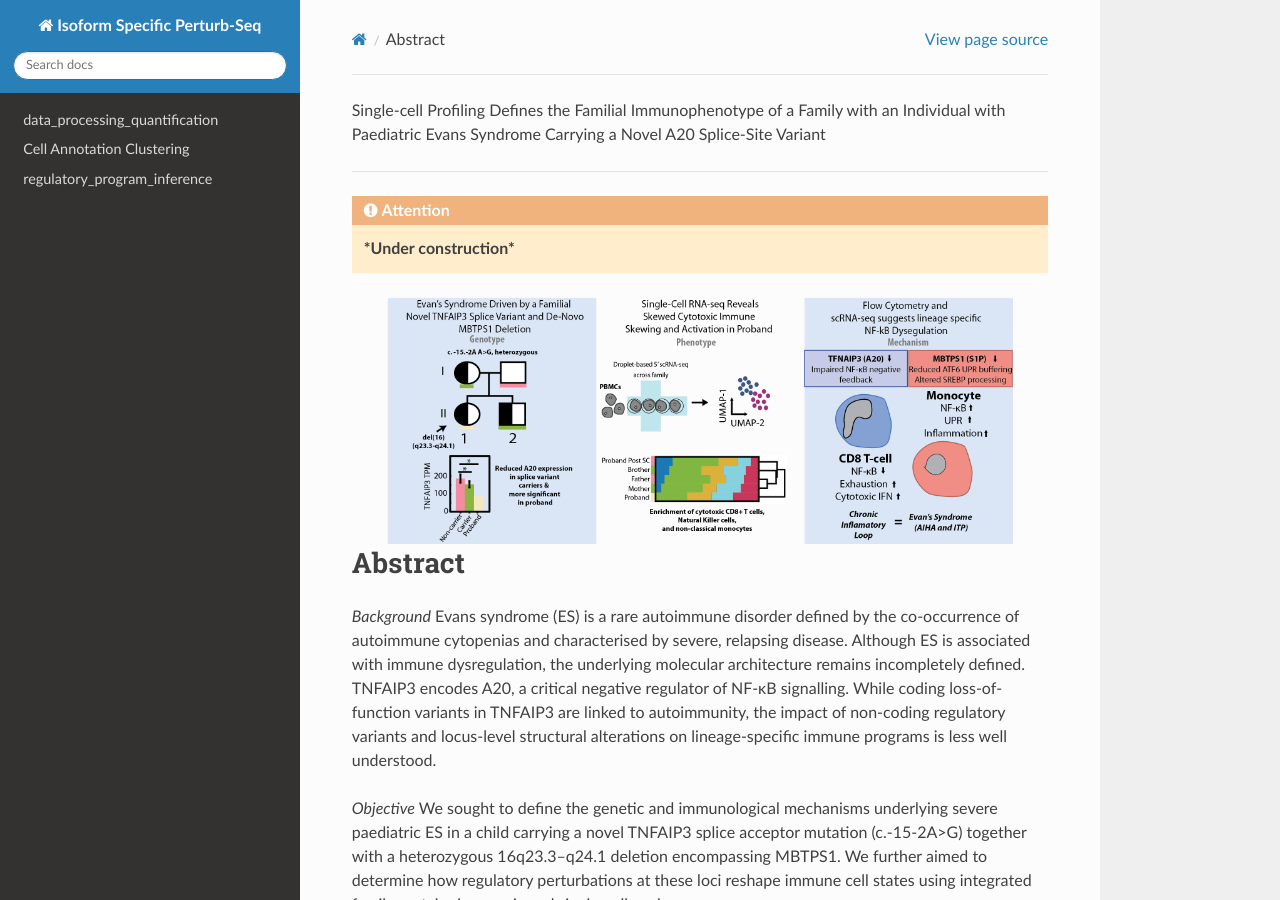
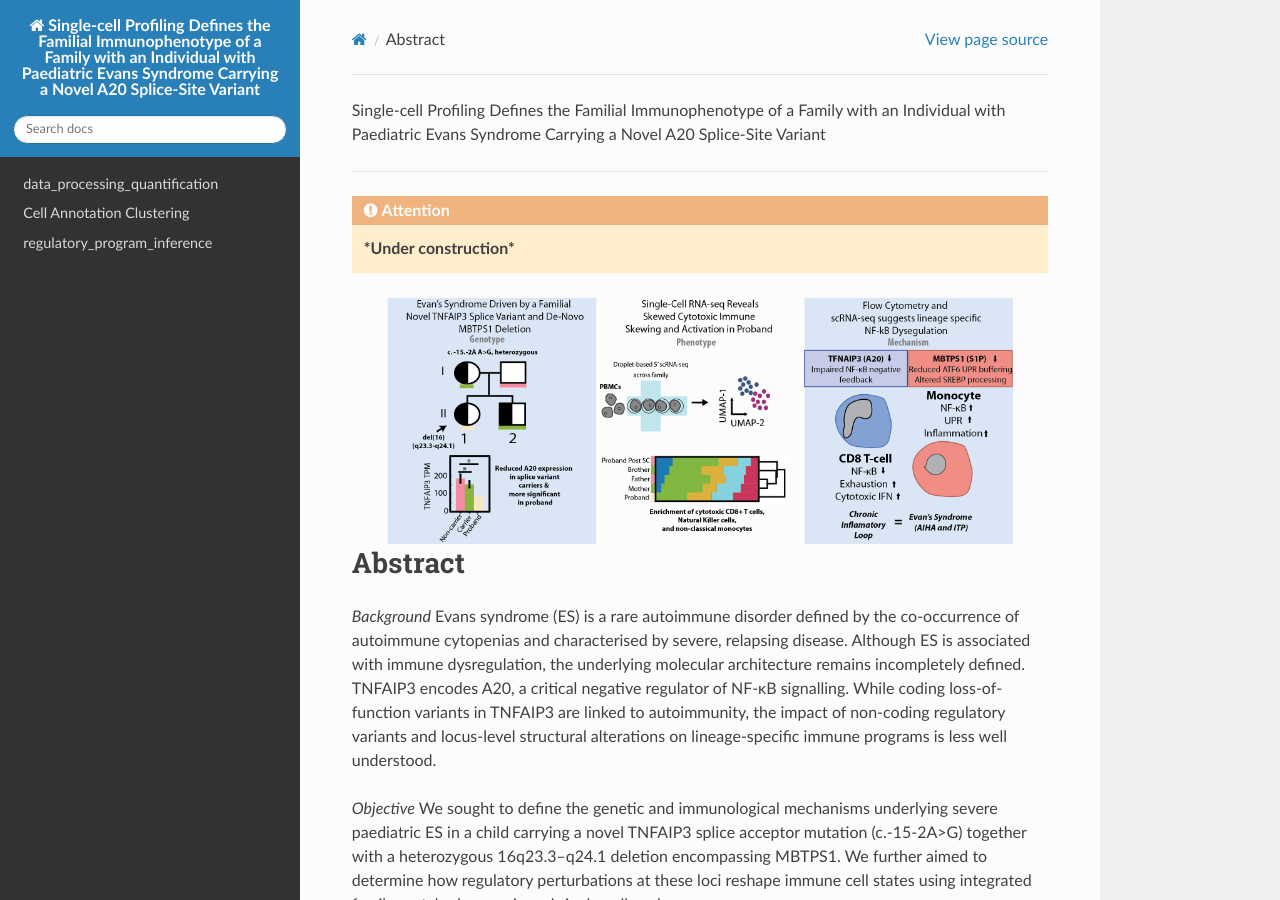
Before and after one commit to theheking/evans_scRNA_A20, a Sphinx documentation site: the page built from source/index.rst, in a window 1280 px wide and 900 px high. Built offline with Sphinx 7.4.7 and the Read the Docs theme 3.1.0, drawn with Linux system fonts in a browser that asks for light colours; pages that are not in the unit, such as notebooks, are missing from menus.

Commit message:
Update project name in conf.py

```diff
--- a/source/conf.py
+++ b/source/conf.py
@@ -6,7 +6,7 @@
 # -- Project information -----------------------------------------------------
 # https://www.sphinx-doc.org/en/master/usage/configuration.html#project-information
 
-project = 'Isoform Specific Perturb-Seq'
+project = 'Single-cell Profiling Defines the Familial Immunophenotype of a Family with an Individual with Paediatric Evans Syndrome Carrying a Novel A20 Splice-Site Variant'
 copyright = '2026, Helen King'
 author = 'Helen King'
 
```
